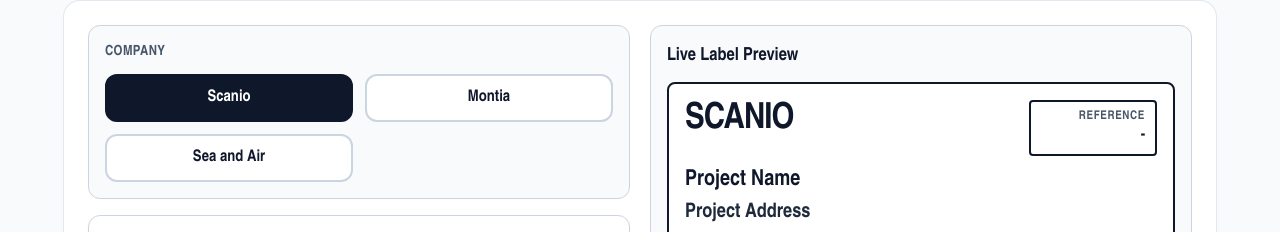
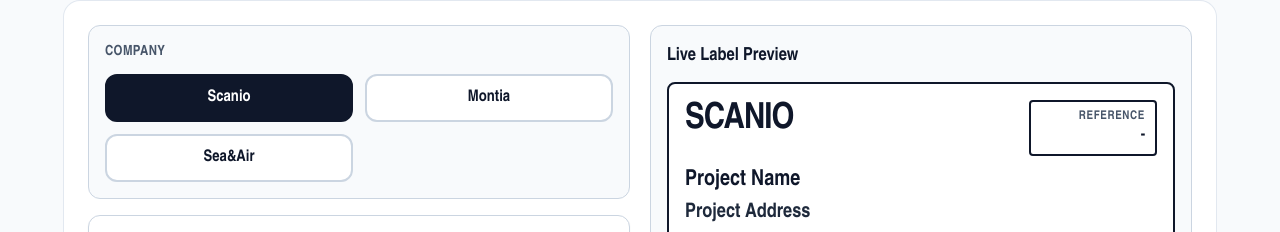
Before and after one commit to ScanioMoving/Printer, a Next.js app: page / in a window 1280 px wide. Shown: the part 187-419 px from the top of the page. Built offline with nearby package versions, Linux system fonts and the light colour scheme.

Commit message:
Rename company option to Sea&Air

```diff
--- a/app/page.tsx
+++ b/app/page.tsx
@@ -2,7 +2,7 @@
 
 import { useEffect, useMemo, useState } from "react";
 
-type Company = "Scanio" | "Montia" | "Sea and Air";
+type Company = "Scanio" | "Montia" | "Sea&Air";
 
 type PrintableLabel = {
   company: Company;
@@ -235,7 +235,7 @@
                 <div className="rounded-xl border border-slate-300 bg-slate-50 p-4">
                   <p className="text-sm font-bold uppercase tracking-wide text-slate-600">Company</p>
                   <div className="mt-3 grid grid-cols-2 gap-3">
-                    {(["Scanio", "Montia", "Sea and Air"] as Company[]).map((option) => (
+                    {(["Scanio", "Montia", "Sea&Air"] as Company[]).map((option) => (
                       <button
                         key={option}
                         type="button"
```
Also changed, not shown: 1 other file (tests, documents, lock files or other folders).
